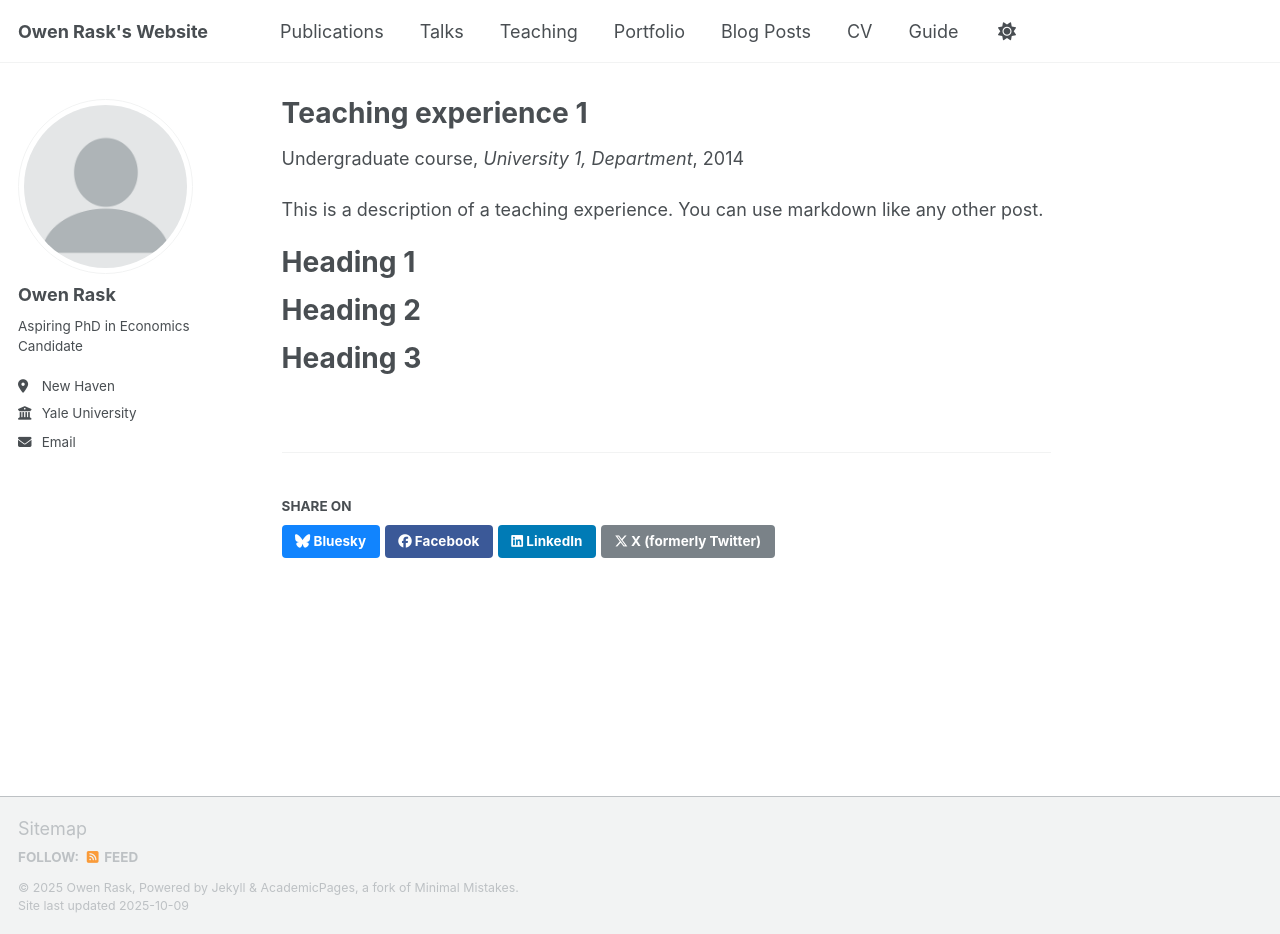
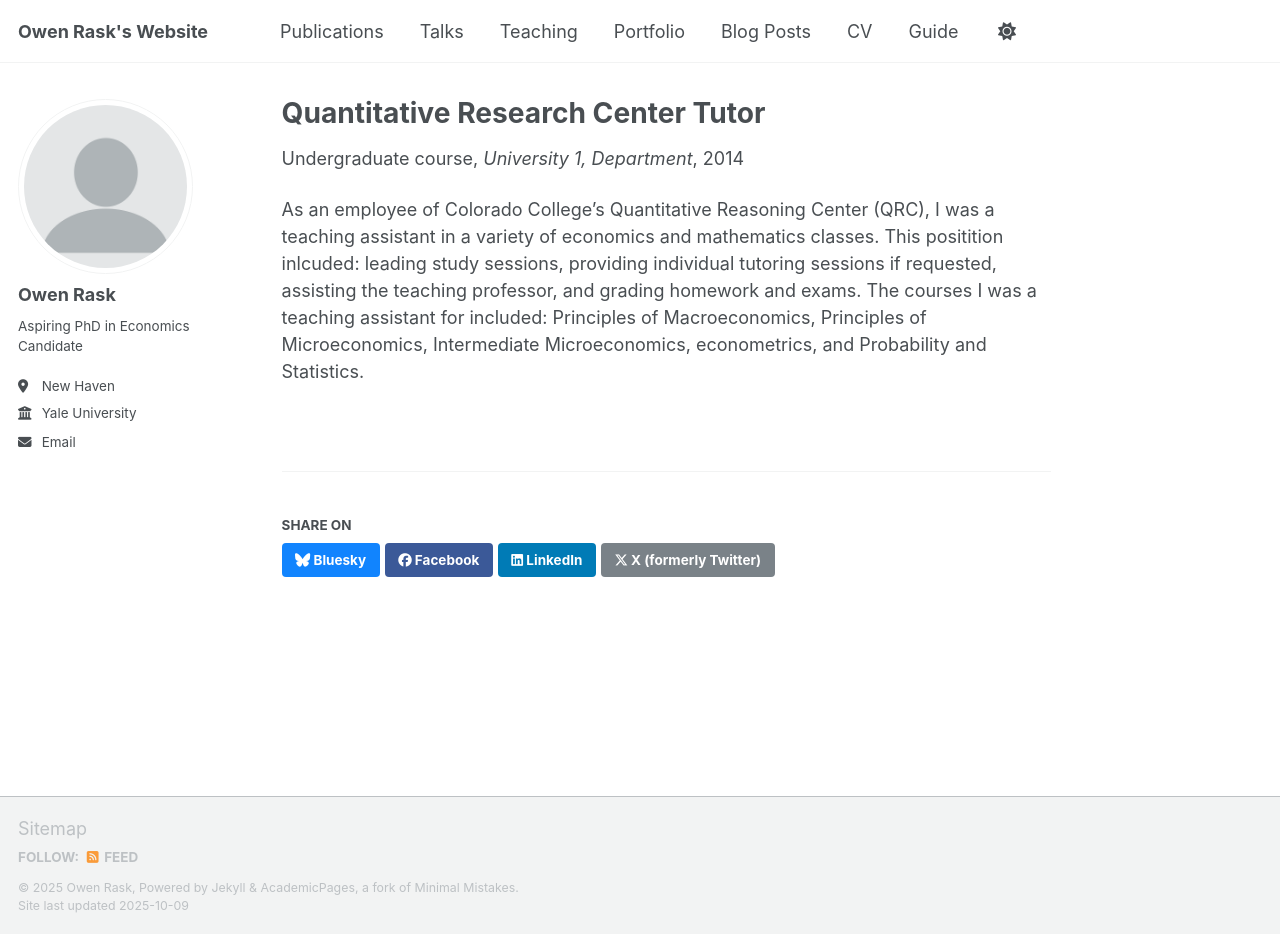
Before and after one commit to OwenRask/OwenRask.github.io, a Jekyll site: the page built from _teaching/2014-spring-teaching-1.md, in a window 1280 px wide and 934 px high. Built offline with Jekyll 4.4.1, drawn with Linux system fonts in a browser that asks for light colours; a script that is not in the unit is left out.

Commit message:
Update 2014-spring-teaching-1.md

```diff
--- a/_teaching/2014-spring-teaching-1.md
+++ b/_teaching/2014-spring-teaching-1.md
@@ -1,5 +1,5 @@
 ---
-title: "Teaching experience 1"
+title: "Quantitative Research Center Tutor"
 collection: teaching
 type: "Undergraduate course"
 permalink: /teaching/2014-spring-teaching-1
@@ -8,13 +8,4 @@ date: 2014-01-01
 location: "City, Country"
 ---
 
-This is a description of a teaching experience. You can use markdown like any other post.
-
-Heading 1
-======
-
-Heading 2
-======
-
-Heading 3
-======
+As an employee of Colorado College's Quantitative Reasoning Center (QRC), I was a teaching assistant in a variety of economics and mathematics classes. This positition inlcuded: leading study sessions, providing individual tutoring sessions if requested, assisting the teaching professor, and grading homework and exams. The courses I was a teaching assistant for included: Principles of Macroeconomics, Principles of Microeconomics, Intermediate Microeconomics, econometrics, and Probability and Statistics.
```
